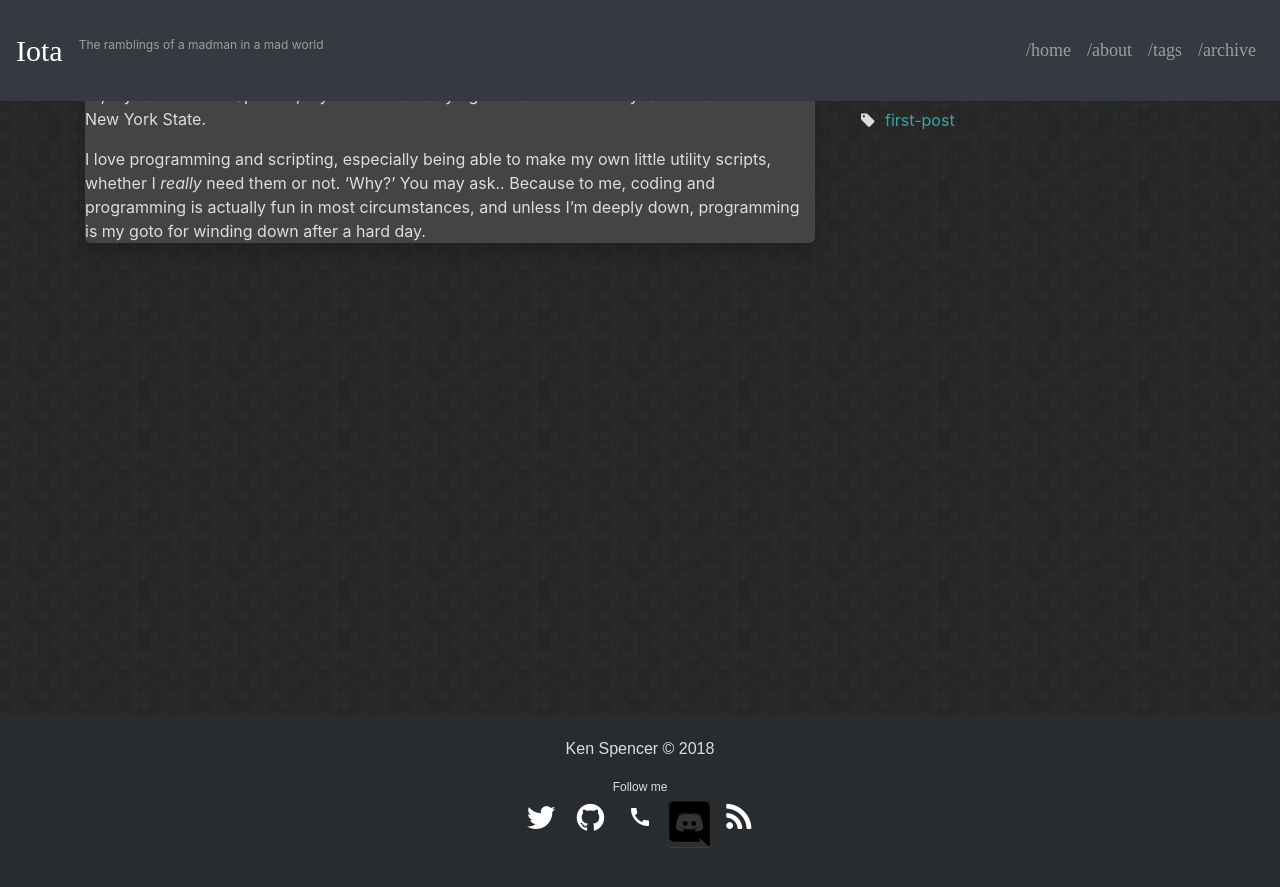
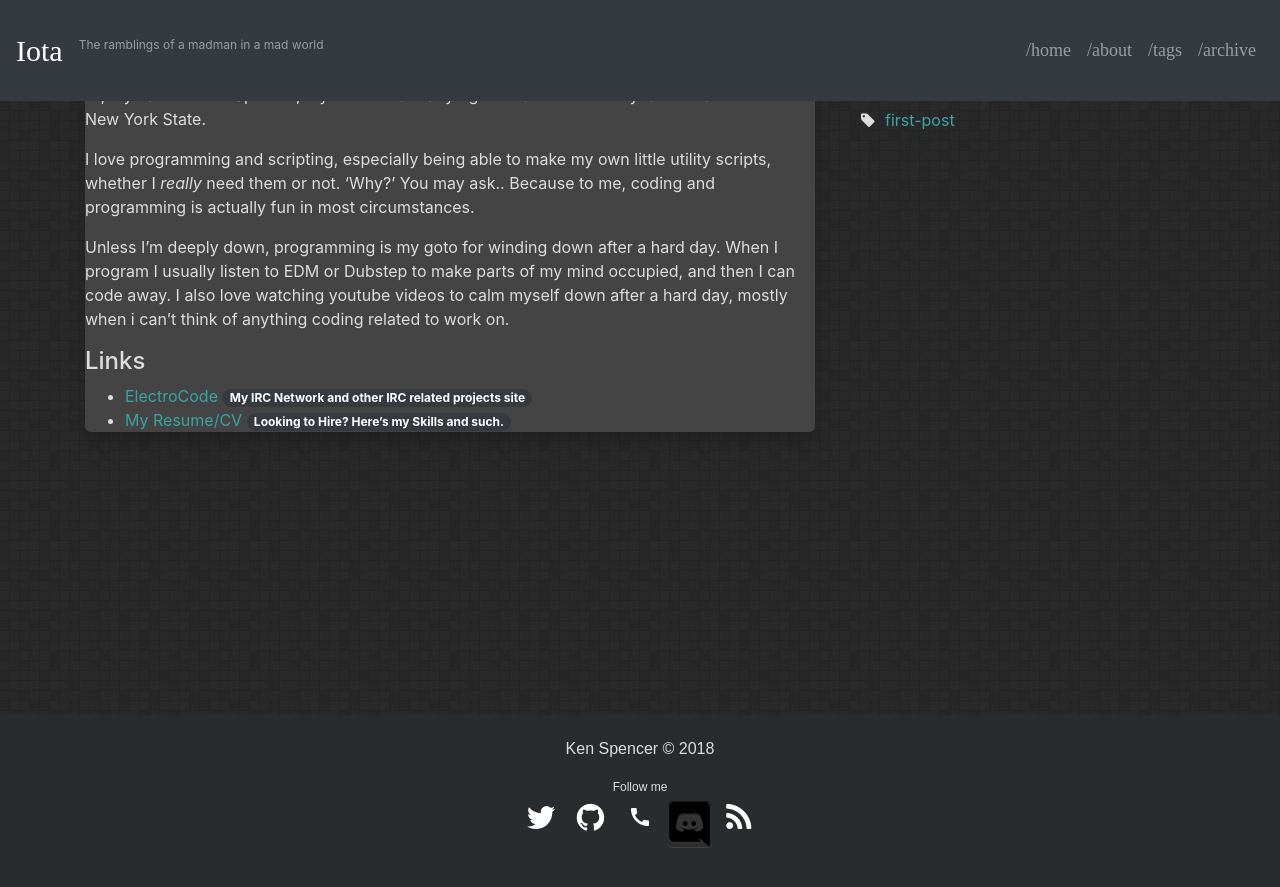
Before and after one commit to IotaSpencer/iotaspencer.me, a Jekyll site: the page built from about.md, in a window 1280 px wide. Shown: the top 887 px of the page. Built offline with Jekyll 4.4.1, drawn with Linux system fonts in a browser that asks for light colours; nearby versions of some CDN libraries.

Commit message:
add more to my about

```diff
--- a/about.md
+++ b/about.md
@@ -9,4 +9,11 @@ title: About
 
 Hi, my name is Ken Spencer, if you didn't already figure that out.. I'm 26 years old and live in New York State.
 
-I love programming and scripting, especially being able to make my own little utility scripts, whether I *really* need them or not. 'Why?' You may ask.. Because to me, coding and programming is actually fun in most circumstances, and unless I'm deeply down, programming is my goto for winding down after a hard day.
+I love programming and scripting, especially being able to make my own little utility scripts, whether I *really* need them or not. 'Why?' You may ask.. Because to me, coding and programming is actually fun in most circumstances.
+
+Unless I'm deeply down, programming is my goto for winding down after a hard day. When I program I usually listen to EDM or Dubstep to make parts of my mind occupied, and then I can code away.  I also love watching youtube videos to calm myself down after a hard day, mostly when i can't think of anything coding related to work on.
+
+## Links
+
+* [ElectroCode](https://electrocode.net) <span class="badge badge-pill badge-dark">My IRC Network and other IRC related projects site</span>
+* [My Resume/CV](/resume) <span class="badge badge-pill badge-dark">Looking to Hire? Here's my Skills and such.</span>
```
